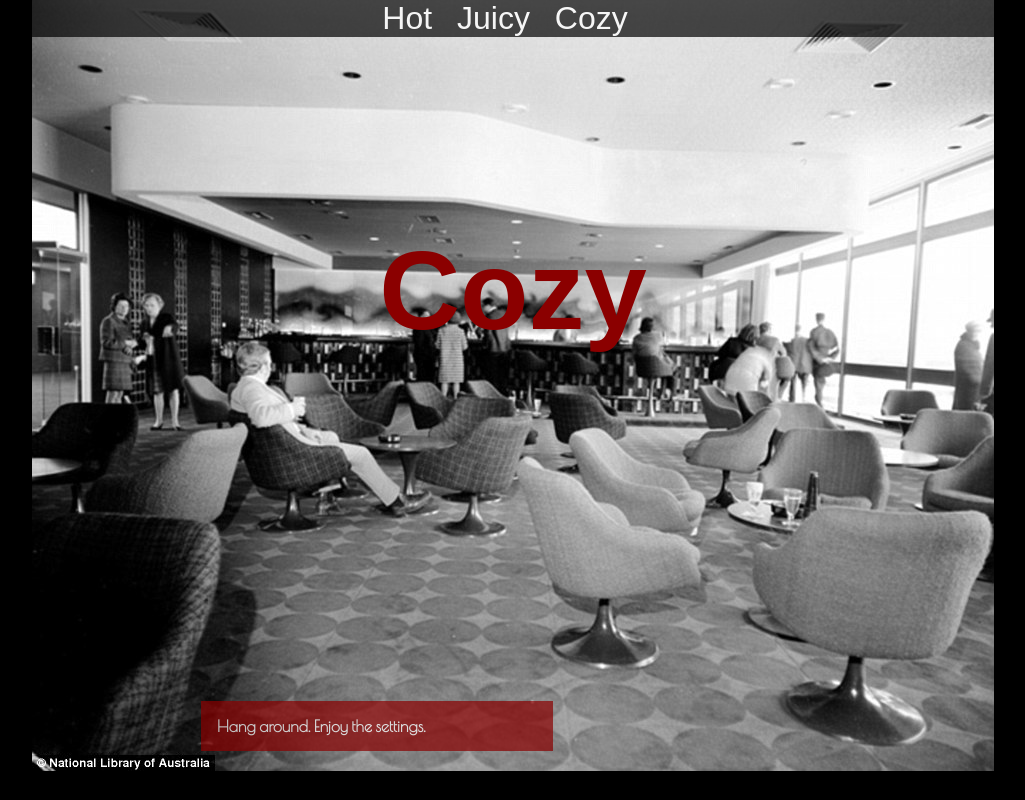
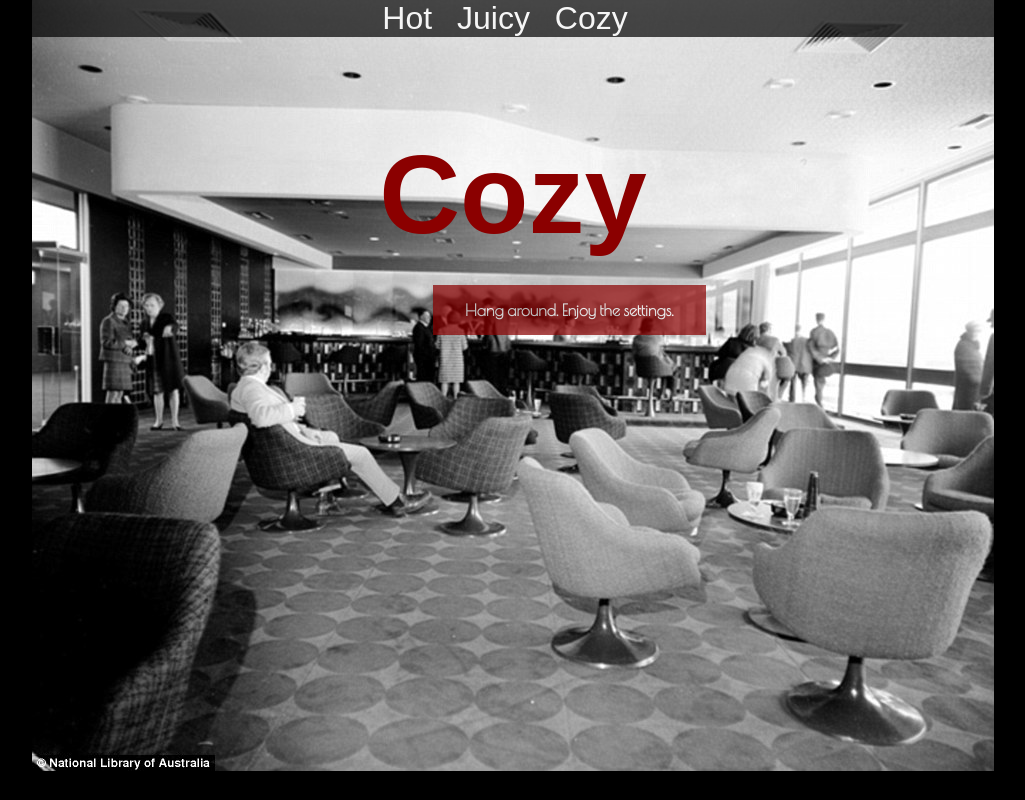
Before and after one commit to vkutov/Lexicon-Retro, a plain HTML site: page index.html in a window 1280 px wide. Shown: the whole page, without its empty margins (127-1152 px from the left). Drawn offline with nearby package versions, Linux system fonts and the light colour scheme; a web font is replaced by a local one.

Commit message:
still working

```diff
--- a/index.css
+++ b/index.css
@@ -1,4 +1,4 @@
-body{
+body {
     font-family: "Spirax", sans-serif;
     background-image: url("img/cosy.jpg");
     background-color: black;
@@ -6,6 +6,7 @@ body{
     background-position: center top;
     background-repeat: no-repeat;
 }
+
 header {
     margin-top: 0px;
     display: flex;
@@ -22,33 +23,41 @@ a {
     text-decoration: none;
 }
 
-article {
-    display: flex;
-    justify-content: center;
+relative {
     position: relative;
-    top: 6rem;
+}
+
+absolute {
+    position: absolute;
 }
 
 h1 {
     display: flex;
     justify-content: center;
+    position: relative;
     color: darkred;
     font-size: 7rem;
 }
 
-main h2 {
+h2 {
+    position: absolute;
+    top:17rem;
+    left: 35rem;
     background-color: darkred;
     opacity: 0.7;
     padding: 1rem;
     font-size: 1rem;
+    padding-left: 2rem;
+    padding-right: 2rem;
     font-family: "Poiret One", sans-serif;
-    position: absolute;
-    top: 15rem;
-    left:20rem;
-    width: 20rem;
     color: white
 }
+
 @media screen and (min-width: 320px) {
-    .meny{display: flex;justify-content: "center";}
+    .meny {
+        display: flex;
+        flex-direction: column;
+        justify-content: "center";
+    }
 
-  }
+}
--- a/index.html
+++ b/index.html
@@ -20,15 +20,15 @@
     </nav>
   </header>
   <main>
-    <article>
+    <article class="relative">
       <h1>
         Cozy
       </h1>
-    </article>
-    <article>
-      <h2>
-        Hang around. Enjoy the settings.
-      </h2>
+      <article class="absolute">
+        <h2>
+          Hang around. Enjoy the settings.
+        </h2>
+      </article>
     </article>
   </main>
 </body>
```
